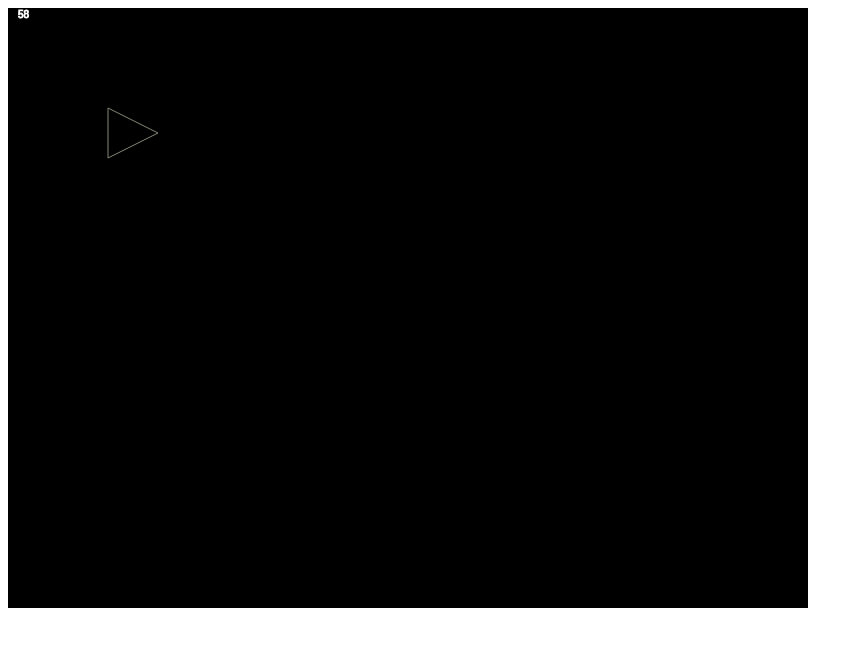
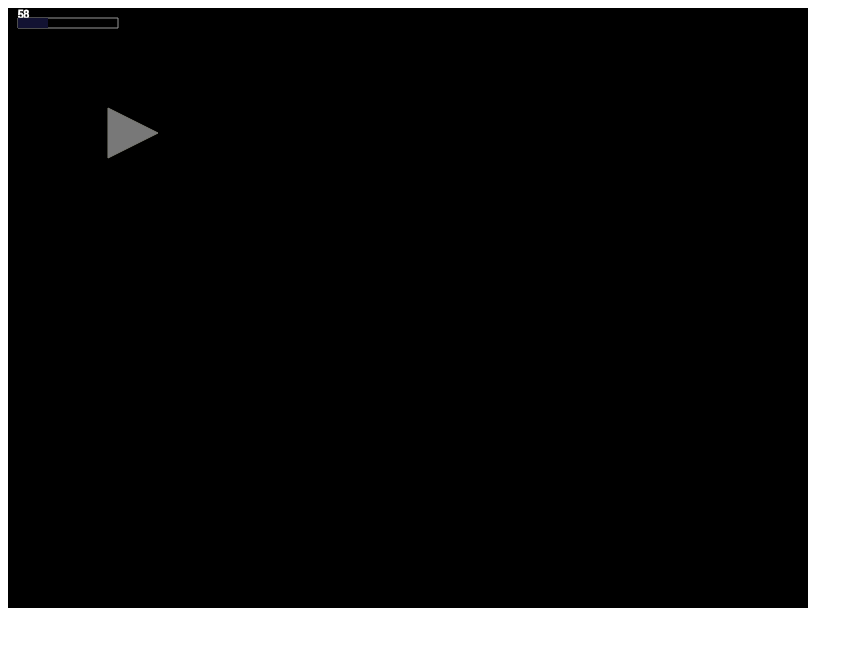
Before and after one commit to HarshitJoshi9152/Space-fighters, a plain HTML site: page index.html in a window 1280 px wide. Shown: the whole page, without its empty margins (0-863 px from the left). Drawn offline with Linux system fonts and the light colour scheme.

Commit message:
incomplete attempt of implementing basic UI features like health

```diff
--- /dev/null
+++ b/UI.js
@@ -0,0 +1,49 @@
+// we should make components like healthBar independant classes
+// because not all players will use the same amout of components
+
+class UI
+{
+    constructor(ctx)
+    {
+        this.ctx = ctx;
+
+        this.healthBar = {
+            x:10,
+            y:10,
+            width:100,
+            height:10,
+            health:30,
+            render: function()
+            {
+                ctx.save();
+                ctx.strokeStyle = "#989898";
+                ctx.fillStyle = "#121232"
+                drawBox(this.x, this.y,this.width,this.height,this.health,true);
+                ctx.restore();
+            }
+        };
+
+        this.components = [this.healthBar];
+    }
+
+    render = function()
+    {
+        for (let i in this.components){
+            this.components[i   ].render();
+        }
+    }
+
+    drawBox(x, y, width, height, value, progressBar=false)
+    {
+        // value should always be out of 100
+        this.ctx.rect(x, y, width, height);
+        this.ctx.stroke()
+        if(progressBar)
+        {
+            this.ctx.rect(x, y, value, height);
+            this.ctx.fill();
+        }
+        else
+            this.ctx.strokeText(value, x, y);
+    }
+}
--- a/index.html
+++ b/index.html
@@ -8,6 +8,7 @@
 <body>
     <canvas id="canvas" width="auto" height="auto"></canvas>
     <script src="bullet.js"></script>
+    <script src="UI.js"></script>
     <script src="player.js"></script>
     <script src="main.js"></script>
 </body>
--- a/main.js
+++ b/main.js
@@ -6,6 +6,7 @@ let height = canvas.height = 600;
 
 // Game Variables
 const players = [];
+const ui = new UI(ctx);
 
 (function()
 {
@@ -51,7 +52,38 @@ function __loop__(time = null)
         }
         p.render();
     }
+    ui.render();
     requestAnimationFrame(__loop__,time);
 }
 
 __loop__();
+
+// i didnt need to code this lol
+function euclid_dist({x1,y1},{x2,y2})
+{
+    // upto how many decimals should we consider accuracy
+    // debugger;
+    return Math.abs(
+        Math.sqrt(
+            ((x2-x1) * (x2-x1)) + ((y2-y1) * (y2-y1))
+        )
+    )
+}
+
+function drawBox(x, y, width, height, value, progressBar=false)
+{
+    // value should always be out of 100
+    ctx.beginPath();
+    ctx.rect(x, y, width, height);
+    ctx.stroke()
+    ctx.closePath();
+    if(progressBar)
+    {
+        ctx.beginPath();
+        ctx.rect(x, y, value, height);
+        ctx.fill();
+        ctx.closePath();
+    }
+    else
+        ctx.strokeText(value, x, y);
+}
--- a/player.js
+++ b/player.js
@@ -15,6 +15,11 @@ other attributes meet the requirements example velocity
 
 we should implement the shoot function by taking into account the no.of
 frames and not the time
+
+OBS
+we could have calculated this.base using the euclid_dist function oncy
+ once and thus avoiding the unnecessary complexity of using
+ the pythagoras theorem, we could also have just used this.side (as 3rd option)
 
 Gunpoints should be an array
 
@@ -40,12 +45,10 @@ class Player
         this.y = 100;
         this.speed = 10;
         this.side = 50;
+        this.median = this.calculate_base();
         this.health = 100;
 
-        this.gunPoint = {
-            x: this.x + this.side,
-            y: this.y + this.side/2
-        }
+        this.gunPoint = this.getGunPointLocation()
         this.isReady = false;
         this.keysPressed = {
             "ArrowRight":false,
@@ -60,7 +63,7 @@ class Player
         };
         // BULLETS
         this.bullets = [];
-        this.bulletSpeed = 10;
+        this.bulletSpeed = this.speed + 10;
         this.lastShootingTime;
         this.totalShotsThisInterval = 0;
         this.shotsAtOneTime = 1;
@@ -72,7 +75,8 @@ class Player
     render = function()
     {
         this.ctx.save();
-        this.ctx.strokeStyle = "#868676"
+        this.ctx.fillStyle = "#787878";
+        this.ctx.strokeStyle = "#868676";
         this.ctx.beginPath();
         this.ctx.moveTo(this.x,this.y);
         this.ctx.lineTo(this.x + this.side, this.y + this.side/2);
@@ -80,7 +84,7 @@ class Player
         this.ctx.lineTo(this.x, this.y);
         this.ctx.closePath();
         this.ctx.stroke();
-
+        this.ctx.fill();
         this.ctx.restore();
     }
 
@@ -89,24 +93,38 @@ class Player
         // movement
         if(this.keysPressed.ArrowRight || this.keysPressed.d){
             this.x += this.speed;
-            this.gunPoint.x += this.speed;
         }
         if(this.keysPressed.ArrowLeft || this.keysPressed.a){
             this.x -= this.speed;
-            this.gunPoint.x -= this.speed;
         }
         if(this.keysPressed.ArrowUp || this.keysPressed.w){
             this.y -= this.speed;
-            this.gunPoint.y -= this.speed;
         }
         if(this.keysPressed.ArrowDown || this.keysPressed.s){
             this.y += this.speed;
-            this.gunPoint.y += this.speed;
         }
-
         // this one is for shooting
         if(this.keysPressed[" "]){
             this.shoot();
+            console.log(this.base);
+        }
+
+        // box collision detection
+        if(this.x + this.side > width)
+        {
+            this.x = width - this.side - this.ctx.lineWidth;
+        }
+        if(this.x < 0)
+        {
+            this.x = 0 + this.ctx.lineWidth;
+        }
+        if(this.y + this.side > height)
+        {
+            this.y = height - this.side - this.ctx.lineWidth;
+        }
+        if(this.y < 0)
+        {
+            this.y = 0 + this.ctx.lineWidth;
         }
     }
 
@@ -147,6 +165,8 @@ class Player
     {
 
         // we could have also used the no. of frames !!
+        this.gunPoint = this.getGunPointLocation();
+
         if(this.totalShotsThisInterval == 0)
         {
             this.lastShootingTime = Date.now();
@@ -168,4 +188,21 @@ class Player
             }
         }
     }
+
+    getGunPointLocation() {
+        return {
+            x: this.x + this.side,
+            y: this.y + this.side / 2
+        };
+    }
+
+    calculate_base(){
+        let hyp = euclid_dist({x1:this.x,y1:this.y},{x2:(this.x+this.side),y2:(this.y+this.side/2)});
+        let perp = euclid_dist({x1:this.x,y1:this.y},{x2:this.x,y2:this.y+this.side/2});
+
+        // console.log(hyp, perp);
+        // debugger;
+        let base = Math.sqrt((hyp*hyp) - (perp*perp));
+        return base;
+    }
 }
```
Also changed, not shown: dev.txt (+6 -1 lines), server.js (+7 -0 lines).
